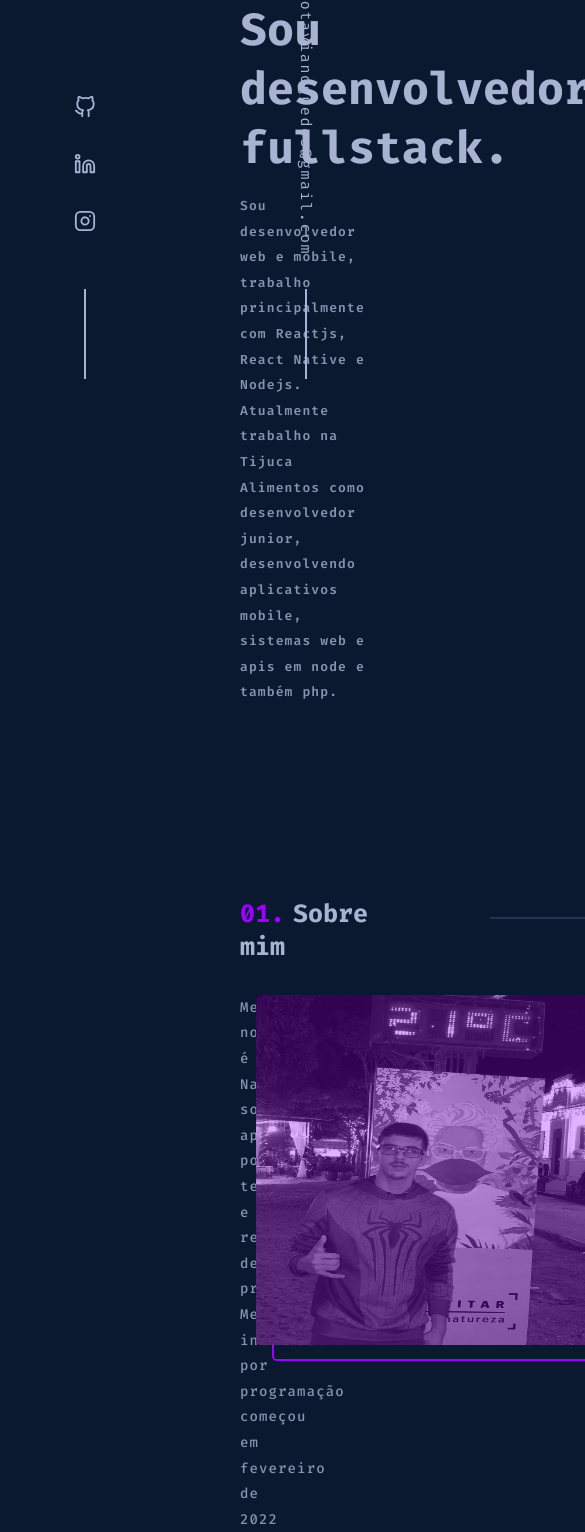
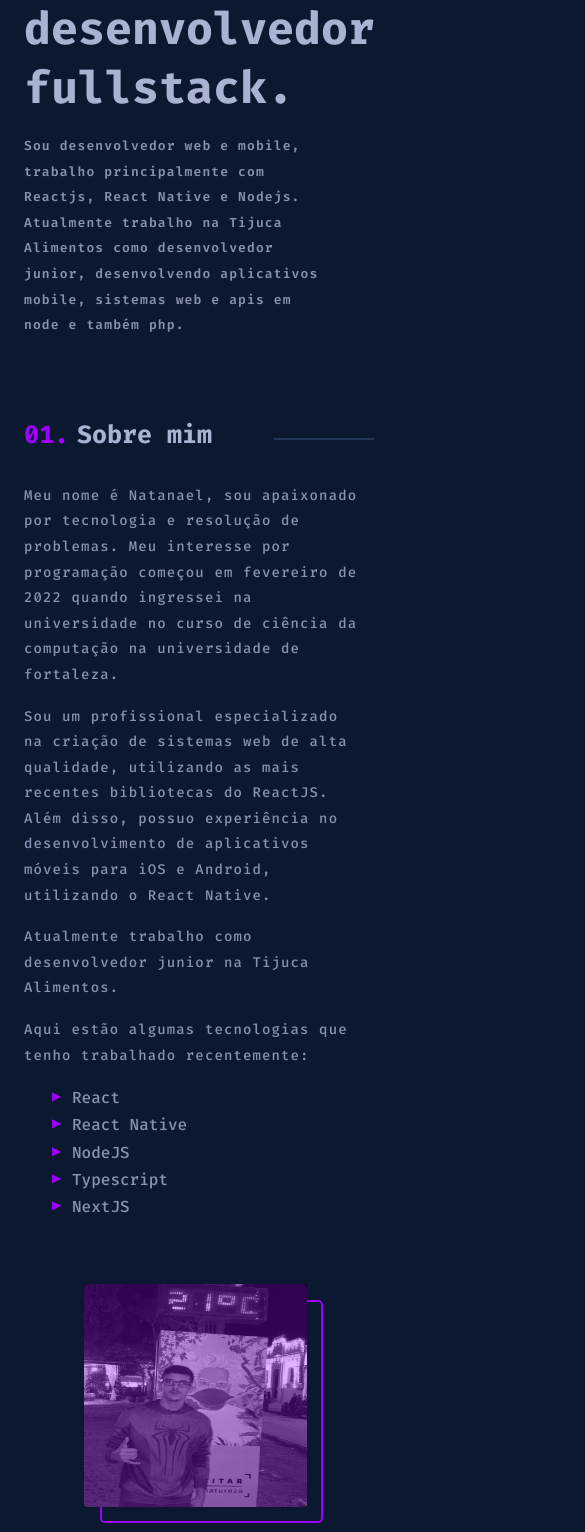
Before and after one commit to DevNatanael/portfolio, a Next.js app: page / in a window 390 px wide. Shown: the part 465-1997 px from the top of the page, 585 px wide, since content can reach past the window. Built offline with nearby package versions, Linux system fonts and the light colour scheme.

Commit message:
responsividade adicionada

```diff
--- a/src/scss/_main.scss
+++ b/src/scss/_main.scss
@@ -1,3 +1,19 @@
-main{
-    margin: 0 15rem;
+main {
+  margin: 0 15rem;
+  transition: 0.3s ease-in-out;
+  @media screen and (max-width: 1020px){
+    margin: 0 3rem;
+  }
+  @media screen and (max-width: 768px) {
+    margin: 0 3rem;
+  }
+
+  @media screen and (max-width: 480px) {
+    margin: 0 1.5rem;
+  }
 }
+.blur {
+  filter: blur(10px);
+  pointer-events: none;
+  user-select: none;
+}
--- a/src/scss/components/_email.scss
+++ b/src/scss/components/_email.scss
@@ -30,4 +30,10 @@
     background-color: var(--lightest-slate);
     margin: 0px auto;
   }
+  @media screen and (max-width: 1080px){
+    left: 2rem;
+  }
+  @media screen and (max-width: 768px) {
+    display: none;
+  }
 }
--- a/src/scss/components/_socialIcons.scss
+++ b/src/scss/components/_socialIcons.scss
@@ -49,4 +49,10 @@
       margin: 0px auto;
     }
   }
+  @media screen and (max-width: 1080px){
+    left: 2rem;
+  }
+  @media screen and (max-width: 768px) {
+    display: none;
+  }
 }
--- a/src/scss/sections/_Contact.scss
+++ b/src/scss/sections/_Contact.scss
@@ -36,4 +36,9 @@
       padding: 1rem 2rem;
     }
   }
+  @media screen and (max-width: 668px) {
+    .contact-sub-title {
+      font-size: 30px
     }
+  }
+}
--- a/src/scss/sections/_about.scss
+++ b/src/scss/sections/_about.scss
@@ -117,4 +117,78 @@
       }
     }
   }
+
+  @media screen and (max-width: 1080px) {
+    margin: 5rem 0;
+    &-grid {
+      &-photo {
+        .overlay {
+          height: 223px;
+          width: 223px;
+        }
+        &-container {
+          height: 223px;
+          width: 223px;
+        }
+      }
+      &-info {
+        &-list {
+          grid-template-columns: 1fr;
+        }
+      }
+    }
+  }
+  @media screen and (max-width: 768px) {
+    margin: 5rem auto;
+    .title {
+      h2 {
+        &::after {
+          width: 200px;
+        }
+      }
+    }
+    &-grid {
+      &-photo {
+        margin-top: 3rem;
+        .overlay {
+          height: 300px;
+          width: 300px;
+        }
+        &-container {
+          height: 300px;
+          width: 300px;
+        }
+      }
+      &-info {
+        &-text {
+          margin-right: 0;
+        }
+      }
+      display: flex;
+      justify-content: center;
+      align-items: center;
+      flex-direction: column;
+    }
+  }
+  @media screen and (max-width: 480px) {
+    .title {
+      h2 {
+        &::after {
+          width: 100px;
+        }
+      }
+    }
+    &-grid {
+      &-photo {
+        .overlay {
+          height: 223px;
+          width: 223px;
+        }
+        &-container {
+          height: 223px;
+          width: 223px;
+        }
+      }
+    }
+  }
 }
--- a/src/scss/sections/_experiences.scss
+++ b/src/scss/sections/_experiences.scss
@@ -118,4 +118,43 @@
       }
     }
   }
+
+  @media screen and (max-width: 968px) {
+    .title {
+      h2 {
+        &::after {
+          width: 100px;
+        }
+      }
+    }
+  }
+  @media screen and (max-width: 600px) {
+    margin: 5rem auto;
+    .container {
+      grid-template-columns: 1fr;
+      padding: 1rem;
+      .exp-details {
+        height: max-content;
+      }
+      .exp-slider {
+        display: flex;
+        overflow-x: scroll;
+        &::before {
+          display: none;
+        }
+        .underline {
+          display: none;
+        }
+      }
+    }
+  }
+  @media screen and (max-width: 480px) {
+    .title {
+      h2 {
+        &::after {
+          display: none;
+        }
+      }
+    }
+  }
 }
--- a/src/scss/sections/_hero.scss
+++ b/src/scss/sections/_hero.scss
@@ -25,4 +25,9 @@
     line-height: 1.6rem;
     font-weight: 600;
   }
+  @media screen and (max-width: 760px){
+    &-text{
+      width: 90%;
+    }
+  }
 }
--- a/src/scss/sections/_projects.scss
+++ b/src/scss/sections/_projects.scss
@@ -1,12 +1,12 @@
 .projects {
-  margin: 22rem 0;
-
+  margin: 15rem 0;
   .title {
+    font-family: var(--raleway);
     color: var(--lightest-slate);
     position: relative;
     h2 {
       margin-bottom: 2rem;
-      font-size: 31px;
+      font-size: var(--tx2large);
       font-weight: 700;
       &::before {
         counter-increment: title;
@@ -21,7 +21,7 @@
         top: 20px;
         width: 300px;
         height: 2px;
-        margin-left: 640px;
+        margin-left: 660px;
         background-color: var(--lightest-navy);
       }
     }
@@ -30,12 +30,10 @@
     display: flex;
     flex-direction: column;
     gap: 5rem;
-
     .project {
       position: relative;
       display: flex;
       justify-content: flex-end;
-      width: 60rem;
       &-image {
         &-container {
           position: relative;
--- a/src/sections/Navbar.tsx
+++ b/src/sections/Navbar.tsx
@@ -23,6 +23,30 @@ export function Navbar() {
         : setNavbarVisible(false);
     });
   }, []);
+
+  useEffect(() => {
+    const links = document.querySelectorAll(".nav-items-list-item-link");
+    links.forEach((link) => {
+      link.addEventListener("click", () => setResponsiveNavVisible(false));
+    });
+    const nav = document.querySelector(".nav-items");
+    nav?.addEventListener("click", (e) => {
+      e.stopPropagation();
+    });
+    const html = document.querySelector("html");
+    html?.addEventListener("click", (e) => {
+      setResponsiveNavVisible(false);
+    });
+  }, []);
+
+  useEffect(() => {
+    const main = document.querySelector("main");
+    if (responsiveNavVisible) {
+      main?.classList.add("blur");
+    } else {
+      main?.classList.remove("blur");
+    }
+  }, [responsiveNavVisible]);
   return (
     <nav>
       <div className={`wrapper ${navbarVisible ? "blur-nav" : ""}`}>
@@ -48,7 +72,7 @@ export function Navbar() {
             />
           )}
         </div>
-        <div className="nav-items">
+        <div className={`${responsiveNavVisible && "nav-responsive"} nav-items`}>
           <ul className="nav-items-list">
             {sectionLinks.map(({ name, link }) => (
               <li key={name} className="nav-items-list-item">
```
Lines whose indentation alone changed are shown as unchanged.
